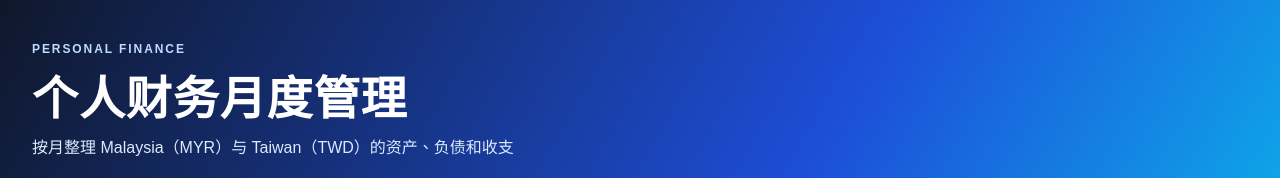
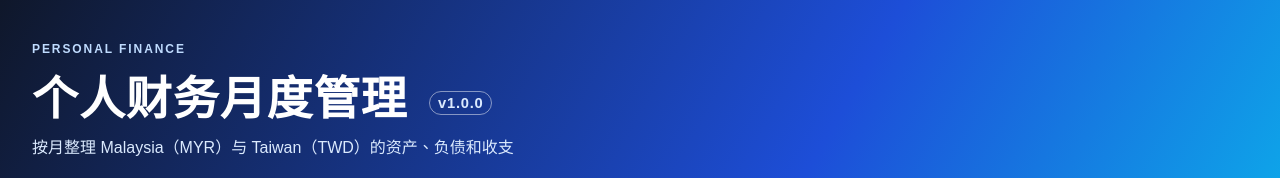
Before and after one commit to edric0419/asset-manager, a plain HTML site: page index.html in a window 1280 px wide. Shown: the top 178 px of the page. Drawn offline with nearby package versions, Linux system fonts and the light colour scheme.

Commit message:
Display application version

```diff
--- a/index.html
+++ b/index.html
@@ -10,7 +10,7 @@
   <body>
     <header class="app-header">
       <p class="app-kicker">PERSONAL FINANCE</p>
-      <h1>个人财务月度管理</h1>
+      <h1>个人财务月度管理 <span class="app-version" aria-label="目前版本">v1.0.0</span></h1>
       <p class="app-subtitle">按月整理 Malaysia（MYR）与 Taiwan（TWD）的资产、负债和收支</p>
     </header>
     <nav class="top-tabs" aria-label="主要功能">
--- a/style.css
+++ b/style.css
@@ -15,6 +15,19 @@ body {
   margin: 6px 0;
   font-size: clamp(30px, 5vw, 46px);
   letter-spacing: 0.02em;
+}
+
+.app-version {
+  display: inline-block;
+  margin-left: 8px;
+  padding: 3px 8px;
+  border: 1px solid rgba(255, 255, 255, 0.48);
+  border-radius: 999px;
+  color: #dbeafe;
+  font-size: 0.32em;
+  font-weight: 700;
+  letter-spacing: 0.05em;
+  vertical-align: middle;
 }
 
 .app-kicker {
```
